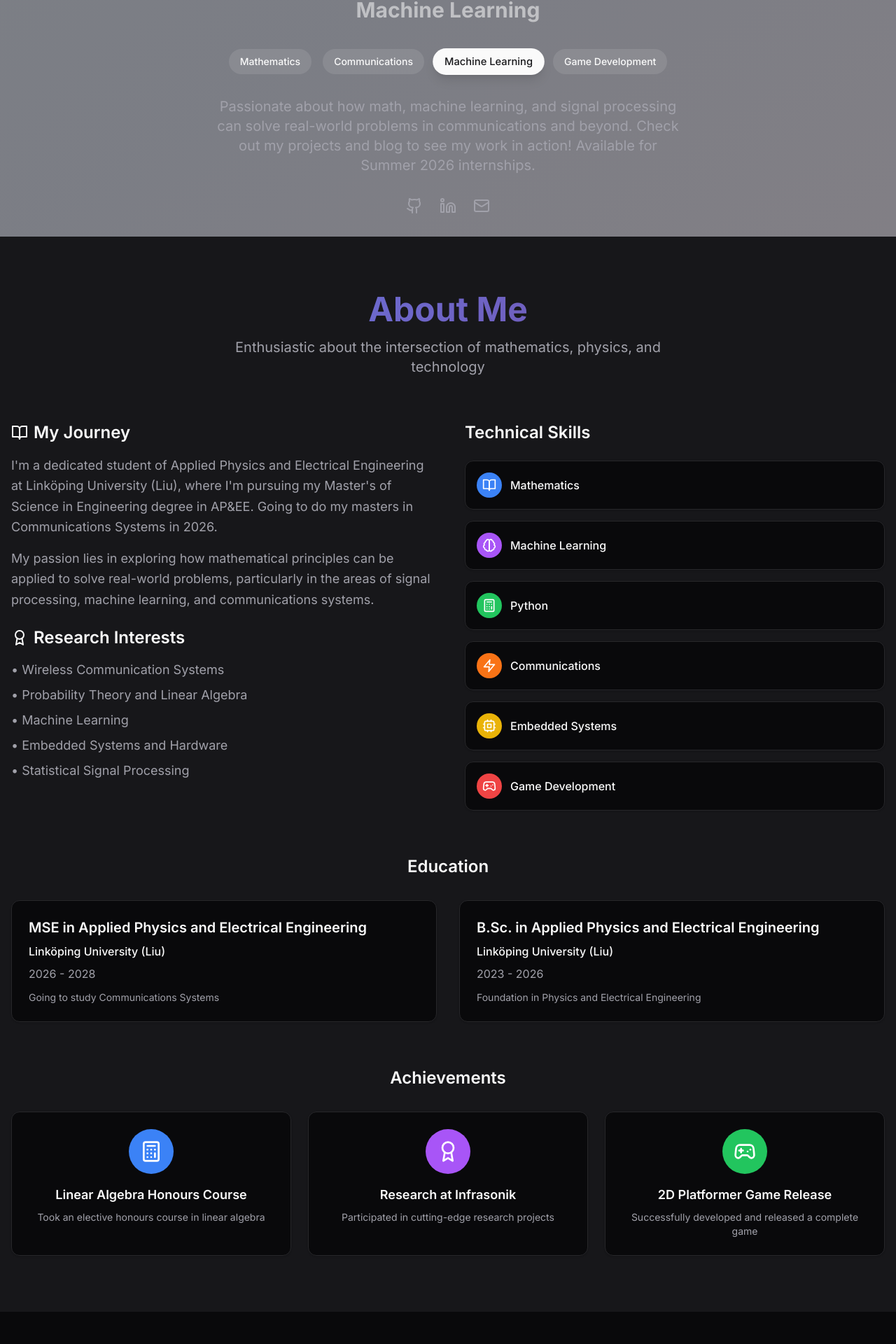
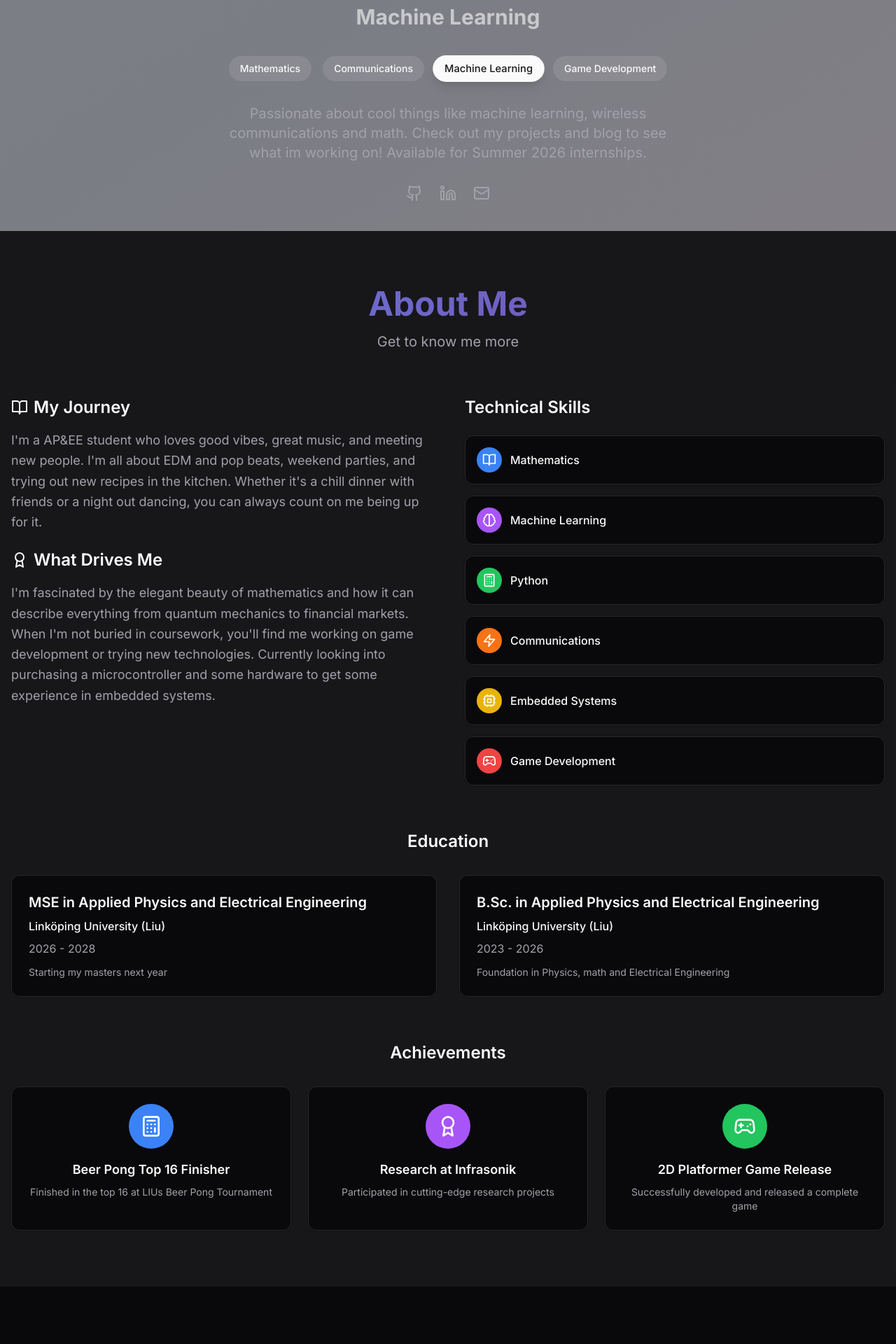
Before and after one commit to AxelSuu/AxelSundqvist, a React (Vite) app: page / in a window 1280 px wide. Shown: the part 470-2390 px from the top of the page at 70% size. Built offline with nearby package versions, Linux system fonts and the light colour scheme.

Commit message:
fresh updates

```diff
--- a/src/components/portfolio/about.tsx
+++ b/src/components/portfolio/about.tsx
@@ -16,20 +16,20 @@ const About = () => {
       degree: 'MSE in Applied Physics and Electrical Engineering',
       institution: 'Linköping University (Liu)',
       period: '2026 - 2028',
-      specialization: 'Going to study Communications Systems',
+      specialization: 'Starting my masters next year',
     },
     {
       degree: 'B.Sc. in Applied Physics and Electrical Engineering',
       institution: 'Linköping University (Liu)',
       period: '2023 - 2026',
-      specialization: 'Foundation in Physics and Electrical Engineering',
+      specialization: 'Foundation in Physics, math and Electrical Engineering',
     },
   ]
 
   const achievements = [
     {
-      title: 'Linear Algebra Honours Course',
-      description: 'Took an elective honours course in linear algebra',
+      title: 'Beer Pong Top 16 Finisher',
+      description: 'Finished in the top 16 at LIUs Beer Pong Tournament',
       icon: Calculator,
       color: 'bg-blue-500'
     },
@@ -53,7 +53,7 @@ const About = () => {
         <div className="text-center mb-16">
           <h2 className="text-4xl md:text-5xl font-bold mb-4 gradient-text">About Me</h2>
           <p className="text-xl text-muted-foreground max-w-2xl mx-auto">
-            Enthusiastic about the intersection of mathematics, physics, and technology
+            Get to know me more
           </p>
         </div>
 
@@ -65,30 +65,30 @@ const About = () => {
                 <BookOpen className="mr-2 h-6 w-6 text-primary" />
                 My Journey
               </h3>
-              <p className="text-lg text-muted-foreground leading-relaxed">
-                I'm a dedicated student of Applied Physics and Electrical Engineering at Linköping University (Liu),
-                where I'm pursuing my Master's of Science in Engineering degree in AP&EE.
-                Going to do my masters in Communications Systems in 2026.
-              </p>
               <p className="text-lg text-muted-foreground leading-relaxed mt-4">
-                My passion lies in exploring how mathematical principles can be applied to solve real-world problems,
-                particularly in the areas of signal processing, machine learning, and communications systems.
+                I'm a AP&EE student who loves good vibes, great music, and meeting new people.
+                I'm all about EDM and pop beats, weekend parties, and trying out new recipes in the kitchen.
+                Whether it's a chill dinner with friends or a night out dancing,
+                you can always count on me being up for it.
               </p>
             </div>
 
             <div>
               <h3 className="text-2xl font-semibold mb-4 flex items-center">
                 <Award className="mr-2 h-6 w-6 text-primary" />
-                Research Interests
+                What Drives Me
               </h3>
-              <ul className="space-y-2 text-lg text-muted-foreground">
-                <li>• Wireless Communication Systems</li>
-                <li>• Probability Theory and Linear Algebra</li>
-                <li>• Machine Learning</li>
-                <li>• Embedded Systems and Hardware</li>
-                <li>• Statistical Signal Processing</li>
-              </ul>
+              <p className="text-lg text-muted-foreground leading-relaxed">
+                I'm fascinated by the elegant beauty of mathematics and how it can describe everything from
+                quantum mechanics to financial markets. When I'm not buried in coursework,
+                you'll find me working on game development or trying new technologies.
+                Currently looking into purchasing a microcontroller and some hardware to get some
+                experience in embedded systems.
+              </p>
             </div>
+
+
+
           </div>
 
           {/* Skills Grid */}
--- a/src/components/portfolio/blog.tsx
+++ b/src/components/portfolio/blog.tsx
@@ -463,9 +463,6 @@ plt.ylabel('Power Spectral Density')</code></pre>
       <div className="container mx-auto px-4">
         <div className="text-center mb-16">
           <h2 className="text-4xl md:text-5xl font-bold mb-4 gradient-text">Blog</h2>
-          <p className="text-xl text-muted-foreground max-w-2xl mx-auto">
-            Sharing insights from interesting topics and my own projects
-          </p>
         </div>
 
         {/* Featured Posts */}
--- a/src/components/portfolio/hero.tsx
+++ b/src/components/portfolio/hero.tsx
@@ -68,8 +68,8 @@ const Hero = () => {
 
           {/* Description */}
           <p className="text-lg md:text-xl text-muted-foreground mb-8 max-w-2xl mx-auto fade-in-up">
-            Passionate about how math, machine learning, and signal processing can solve real-world
-            problems in communications and beyond. Check out my projects and blog to see my work in action!
+            Passionate about cool things like machine learning, wireless communications and math.
+            Check out my projects and blog to see what im working on!
             Available for Summer 2026 internships.
           </p>
 
--- a/src/components/portfolio/projects.tsx
+++ b/src/components/portfolio/projects.tsx
@@ -55,9 +55,6 @@ const Projects = () => {
       <div className="container mx-auto px-4">
         <div className="text-center mb-16">
           <h2 className="text-4xl md:text-5xl font-bold mb-4 gradient-text">Projects</h2>
-          <p className="text-xl text-muted-foreground max-w-2xl mx-auto">
-            Exploring applications in machine learning, communications, and math
-          </p>
         </div>
 
         {/* Featured Projects */}
```
